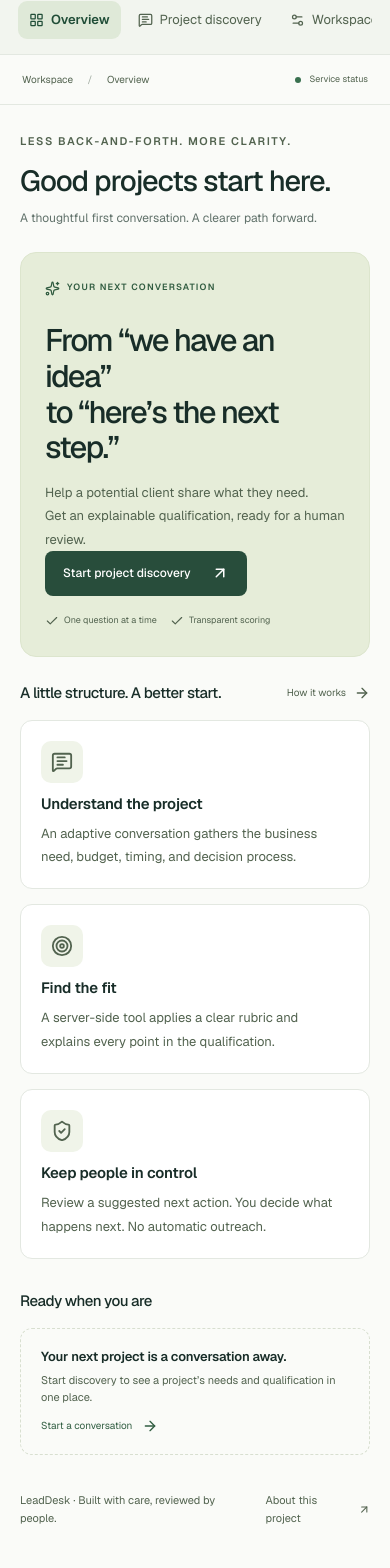
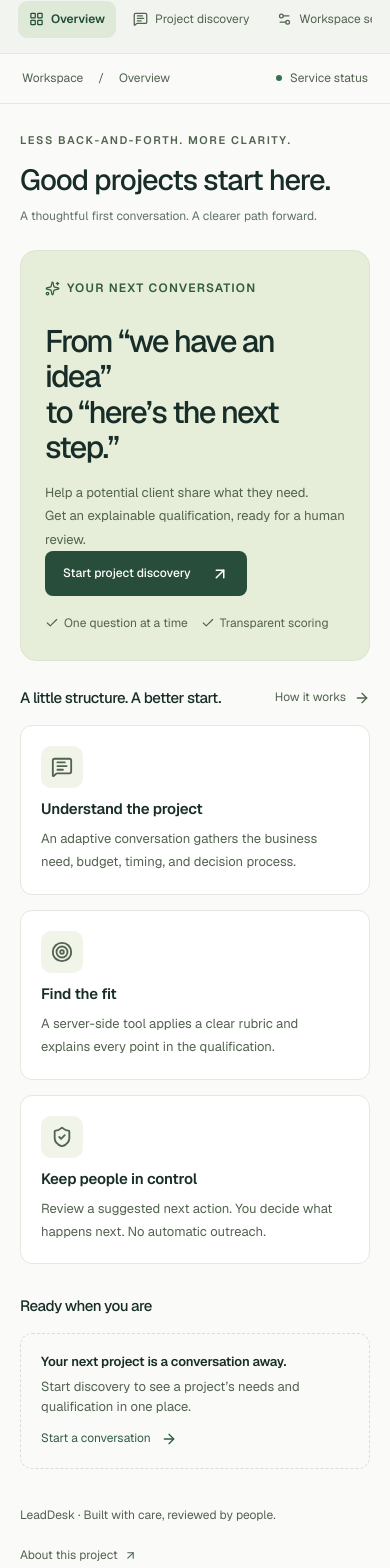
Before and after one commit to suryateja69/flyrank-fe-capstone, a Next.js app: page / in a window 390 px wide. Shown: the part 61-1629 px from the top of the page. Built offline with nearby package versions, Linux system fonts and the light colour scheme.

Commit message:
fix: improve audit text contrast and chat focus

```diff
--- a/src/app/globals.css
+++ b/src/app/globals.css
@@ -130,7 +130,7 @@ h3 {
 }
 .nav-caption,
 .eyebrow {
-  font-size: 10px;
+  font-size: 12px;
   letter-spacing: 1.6px;
   font-weight: 700;
   color: #52634f;
@@ -223,11 +223,11 @@ h3 {
   justify-content: space-between;
   padding: 0 46px;
   color: #52634f;
-  font-size: 11px;
+  font-size: 12px;
 }
 .breadcrumb {
   margin: 0 12px;
-  color: #a2ada2;
+  color: inherit;
 }
 .status-link {
   display: flex;
@@ -265,7 +265,7 @@ h3 {
 }
 .date-label {
   color: #52634f;
-  font-size: 10px;
+  font-size: 12px;
   padding-bottom: 4px;
 }
 .overview-hero {
@@ -284,7 +284,7 @@ h3 {
   display: inline-flex;
   align-items: center;
   gap: 7px;
-  font-size: 9px;
+  font-size: 12px;
   letter-spacing: 1.2px;
   color: #315c40;
   font-weight: 700;
@@ -323,9 +323,10 @@ h3 {
 }
 .hero-details {
   display: flex;
+  flex-wrap: wrap;
   gap: 19px;
   color: #52634f;
-  font-size: 9px;
+  font-size: 12px;
   margin-top: 18px;
 }
 .hero-details span {
@@ -444,7 +445,7 @@ h3 {
   margin: 0;
 }
 .section-heading > a {
-  font-size: 10px;
+  font-size: 12px;
   display: flex;
   align-items: center;
   gap: 8px;
@@ -475,7 +476,7 @@ h3 {
   letter-spacing: -0.2px;
 }
 .workflow-card p {
-  font-size: 11px;
+  font-size: 13px;
   color: #52634f;
   line-height: 1.8;
   margin-bottom: 0;
@@ -484,7 +485,7 @@ h3 {
   margin-top: 33px;
 }
 .muted-small {
-  font-size: 10px;
+  font-size: 12px;
   color: #52634f;
 }
 .empty-overview {
@@ -509,12 +510,12 @@ h3 {
   letter-spacing: -0.15px;
 }
 .empty-overview p {
-  font-size: 10px;
+  font-size: 13px;
   color: #52634f;
   margin: 0;
 }
 .text-button {
-  font-size: 10px;
+  font-size: 12px;
   color: #315e42;
   display: flex;
   gap: 10px;
@@ -525,8 +526,9 @@ h3 {
 .page-footer {
   margin-top: 36px;
   display: flex;
+  flex-wrap: wrap;
   justify-content: space-between;
-  font-size: 9px;
+  font-size: 12px;
   color: #52634f;
 }
 .page-footer a {
@@ -564,7 +566,7 @@ h3 {
   letter-spacing: -0.3px;
 }
 .chat-header p {
-  font-size: 10px;
+  font-size: 12px;
   color: #52634f;
   margin: 0;
 }
@@ -660,7 +662,7 @@ h3 {
   gap: 8px;
 }
 .composer-footer > span {
-  font-size: 9px;
+  font-size: 12px;
   color: #52634f;
 }
 .send-button {
@@ -676,7 +678,7 @@ h3 {
 .chat-fineprint {
   text-align: center;
   color: #52634f;
-  font-size: 9px;
+  font-size: 12px;
   margin: 12px 8px 15px;
 }
 .discovery-notes {
@@ -1051,9 +1053,6 @@ h3 {
   .workflow-card {
     padding: 28px;
   }
-  .workflow-card p {
-    font-size: 12px;
-  }
 }
 @media (max-width: 1100px) {
   .sidebar {
@@ -1128,7 +1127,6 @@ h3 {
   }
   .nav-link {
     white-space: nowrap;
-    font-size: 10px;
     padding: 9px 11px;
     gap: 7px;
     margin-bottom: 0;
@@ -1139,7 +1137,6 @@ h3 {
   .topbar {
     height: 50px;
     padding: 0 22px;
-    font-size: 10px;
   }
   .page-wrap {
     padding: 28px 20px 20px;
@@ -1177,9 +1174,6 @@ h3 {
   .workflow-icon {
     margin-bottom: 12px;
   }
-  .workflow-card p {
-    font-size: 12px;
-  }
   .section-heading h2 {
     font-size: 15px;
   }
@@ -1199,13 +1193,9 @@ h3 {
   .empty-overview h3 {
     font-size: 13px;
   }
-  .empty-overview p {
-    font-size: 11px;
-  }
   .page-footer {
     gap: 20px;
     line-height: 1.7;
-    font-size: 8px;
   }
   .discovery-grid {
     display: block;
@@ -1227,9 +1217,6 @@ h3 {
   .chat-header {
     padding: 15px;
   }
-  .chat-header p {
-    font-size: 9px;
-  }
   .message-list {
     padding: 16px;
   }
@@ -1238,9 +1225,6 @@ h3 {
   }
   .lab-grid {
     grid-template-columns: 1fr;
-  }
-  .status-link {
-    font-size: 9px;
   }
 }
 @media (prefers-reduced-motion: reduce) {
@@ -1310,10 +1294,10 @@ body {
 }
 .chat-fineprint,
 .composer-footer > span {
-  font-size: 11px;
+  font-size: 12px;
 }
 .nav-link {
-  font-size: 13px;
+  font-size: 12px;
 }
 .workflow-card p,
 .overview-hero p,
@@ -1330,7 +1314,7 @@ body {
 }
 .page-footer,
 .muted-small {
-  font-size: 11px;
+  font-size: 12px;
 }
 .message-text {
   font-size: 15px;
--- a/src/components/chat.tsx
+++ b/src/components/chat.tsx
@@ -31,6 +31,7 @@ export function Chat() {
   const [atBottom, setAtBottom] = useState(true);
   const [notice, setNotice] = useState("");
   const list = useRef<HTMLDivElement>(null);
+  const composer = useRef<HTMLTextAreaElement>(null);
   const pending = status === "submitted" || status === "streaming";
   const busy = useRef(false);
   const latest = messages.at(-1);
@@ -213,6 +214,7 @@ export function Chat() {
         className="composer"
         onSubmit={(event) => {
           event.preventDefault();
+          composer.current?.focus();
           send();
         }}
       >
@@ -220,6 +222,7 @@ export function Chat() {
           Describe your project
         </label>
         <textarea
+          ref={composer}
           id="chat-input"
           rows={2}
           placeholder="Tell us a little about your project…"
@@ -246,6 +249,7 @@ export function Chat() {
               className="send-button"
               aria-label="Stop generation"
               onClick={() => {
+                composer.current?.focus();
                 void stop();
               }}
             >
```
